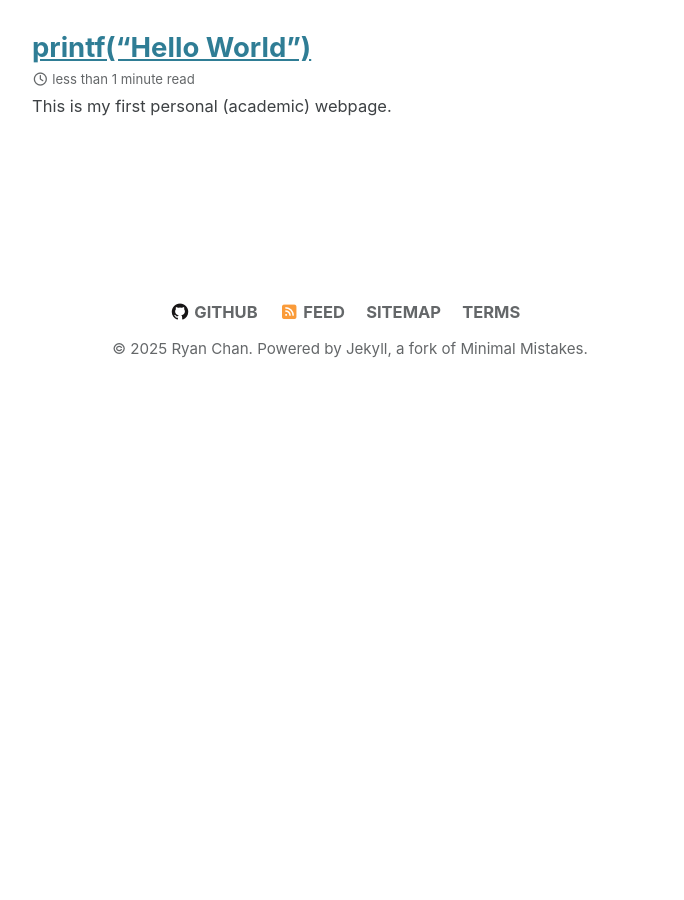
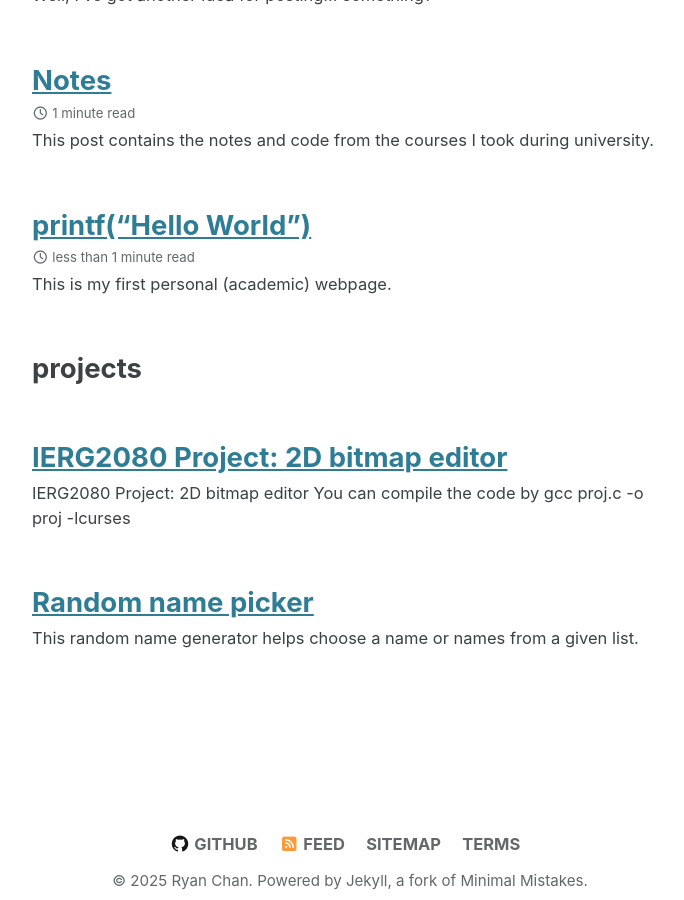
Before and after one commit to dizzyryan/ryanc.wtf, a Jekyll site: the page built from _pages/sitemap.md, in a window 1280 px wide and 900 px high, scrolled down 1799 px. Shown: the whole window, without its empty margins (290-974 px from the left). Built offline with Jekyll 4.4.1, drawn with Linux system fonts in a browser that asks for light colours; cached includes are drawn as plain includes; before the commit the page ends 2204 px from its top, so only the background shows below that; some of the changed text lies outside the part shown.

Commit message:
feat: add projects collection and new project entries with updated permalink and sorting

````diff
--- a/_config.yml
+++ b/_config.yml
@@ -102,6 +102,7 @@ include:
   - .htaccess
   - _pages
   - files
+  - _projects
 exclude:
   - "*.sublime-project"
   - "*.sublime-workspace"
@@ -154,6 +155,12 @@ kramdown:
   smart_quotes: lsquo,rsquo,ldquo,rdquo
   enable_coderay: false
 
+
+# Collections
+collections:
+  projects:
+    output: true
+    permalink: /:collection/:path/
 
 # Sass/SCSS
 sass:
@@ -264,3 +271,12 @@ defaults:
       author_profile: true
       read_time: true
       related: true
+  # _projects
+  - scope:
+      path: ""
+      type: projects
+    values:
+      layout: single
+      author_profile: true
+      read_time: false
+      related: false
--- /dev/null
+++ b/_projects/IERG2080-Bitmap.md
@@ -0,0 +1,26 @@
+---
+title: "IERG2080 Project: 2D bitmap editor"
+order_number: 1
+---
+
+[IERG2080 Project: 2D bitmap editor](https://github.com/dizzyryan/CUHK-CS-Notes/blob/bf9a807f64c491d62685a233bd8f789d982280ca/IERG2080/proj.c)
+You can compile the code by
+```
+gcc proj.c -o proj -lcurses
+```
+
+Or by creating a Makefile
+```
+make:
+	gcc proj.c -o proj -lcurses
+```
+
+Then, you can use the program by
+
+```
+./proj [in=in_file] [out=out_file]
+./proj [out=out_file] [in=in_file]
+```
+
+Both arguments are optional. Yet, the phase in= or out= must be provided if the corresponding argument is used. in_file is the input file name, and out_
+file is the output file name.
--- /dev/null
+++ b/_projects/random-name-picker.md
@@ -0,0 +1,8 @@
+---
+title: "Random name picker"
+sort_order: 2
+---
+
+This random name generator helps choose a name or names from a given list.
+
+[Random Name Picker](/files/proj-name-picker/proj-random-name-picker.html)
````
Also changed, not shown: _pages/projects-archive.md (+3 -1 lines).
